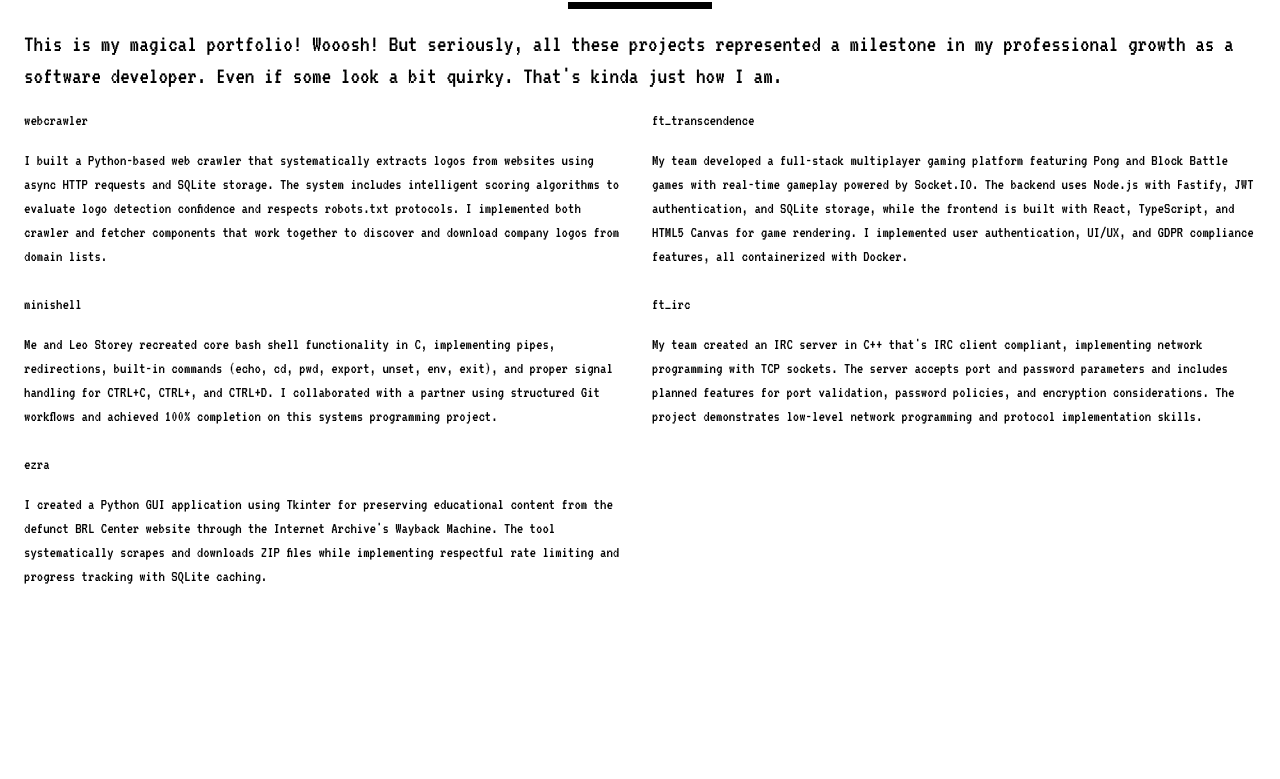
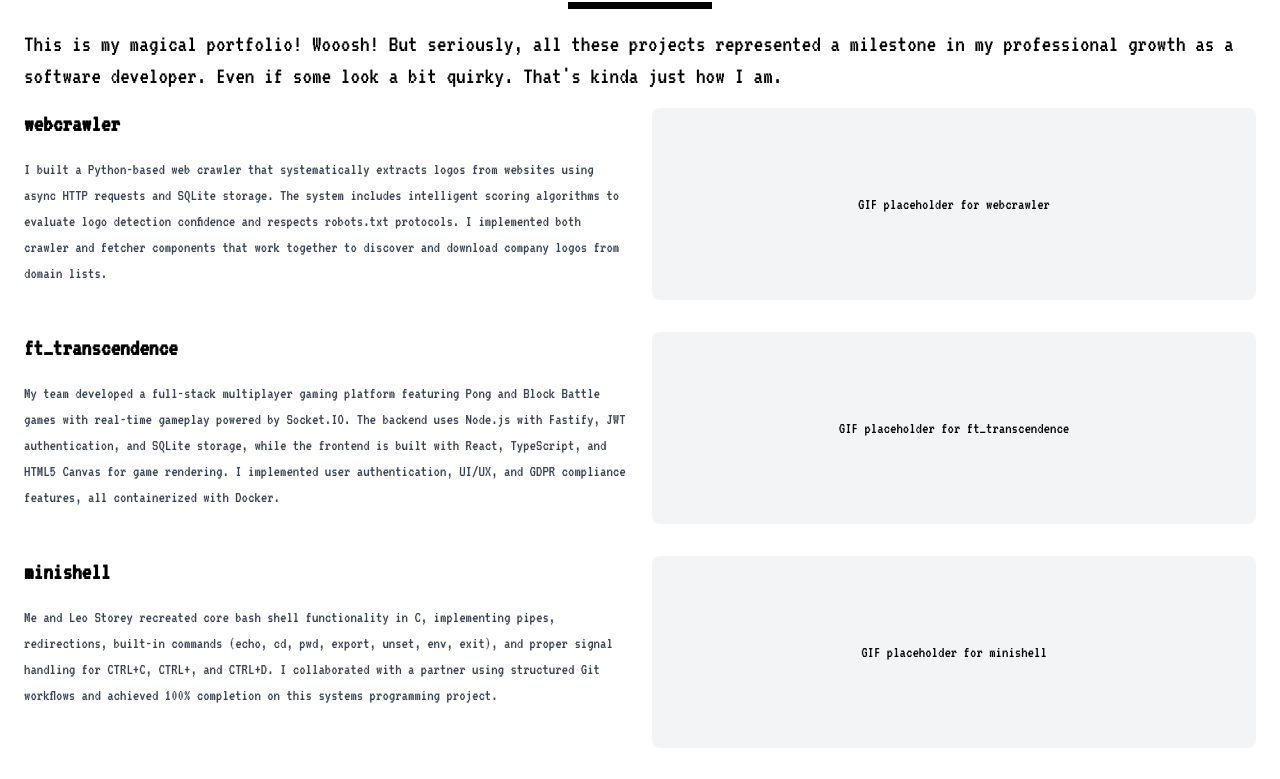
Before and after one commit to FjjDessoyCaraballo/PersonalWebsite, a React (Vite) app in the folder fdessoy/: page / in a window 1280 px wide. Shown: the part 801-1580 px from the top of the page. Before the commit the page ends 1413 px from the top, so only its background shows below. Built offline with nearby package versions, Linux system fonts and the light colour scheme.

Commit message:
feat: added div for project gifs

```diff
--- a/fdessoy/src/Projects.tsx
+++ b/fdessoy/src/Projects.tsx
@@ -10,13 +10,18 @@ export const Portfolio: React.FC = () => {
 				bit quirky. That's kinda just how I am.
 			</p>
 			{/* 2-column grid: title plus description to the left and gif to the right */}
+			<div className="space-y-8">
+					{Object.values(ProjectsList).map((projectData, index) => (
 						<div className="grid grid-cols-1 md:grid-cols-2 gap-6 items-start">
-				{Object.values(ProjectsList).map((projectData, index) => (
 							<Projects
 							key={index}
 							project={projectData.project}
 							description={projectData.description}
 							/>
+							<div className="bg-gray-100 h-48 flex items-center justify-center rounded-lg">
+								<span className="text-grey-500">GIF placeholder for {projectData.project}</span>
+							</div>
+						</div>
 					))}
 			</div>
 		</div>
@@ -26,8 +31,8 @@ export const Portfolio: React.FC = () => {
 const Projects: React.FC<ProjectsProps> = ({project, description}) => {
 	return (
 		<div className="space-y-4">
-			<h4>{project}</h4>
-			<p>{description}</p>
+			<h4 className="text-2xl font-bold">{project}</h4>
+			<p className="text-gray-700 leading-relaxed">{description}</p>
 		</div>
 	)
 }
```
Lines whose indentation alone changed are shown as unchanged.
